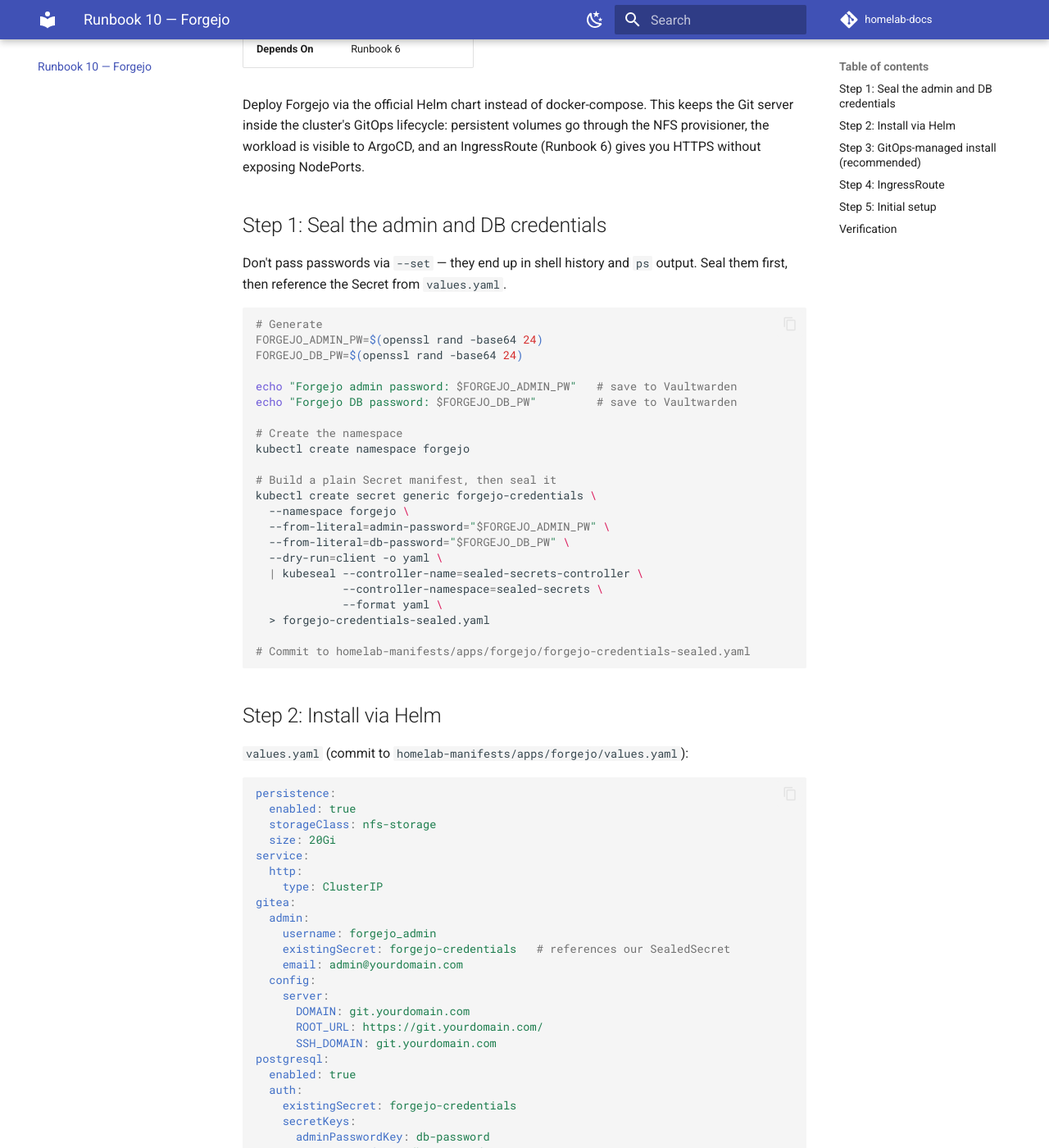
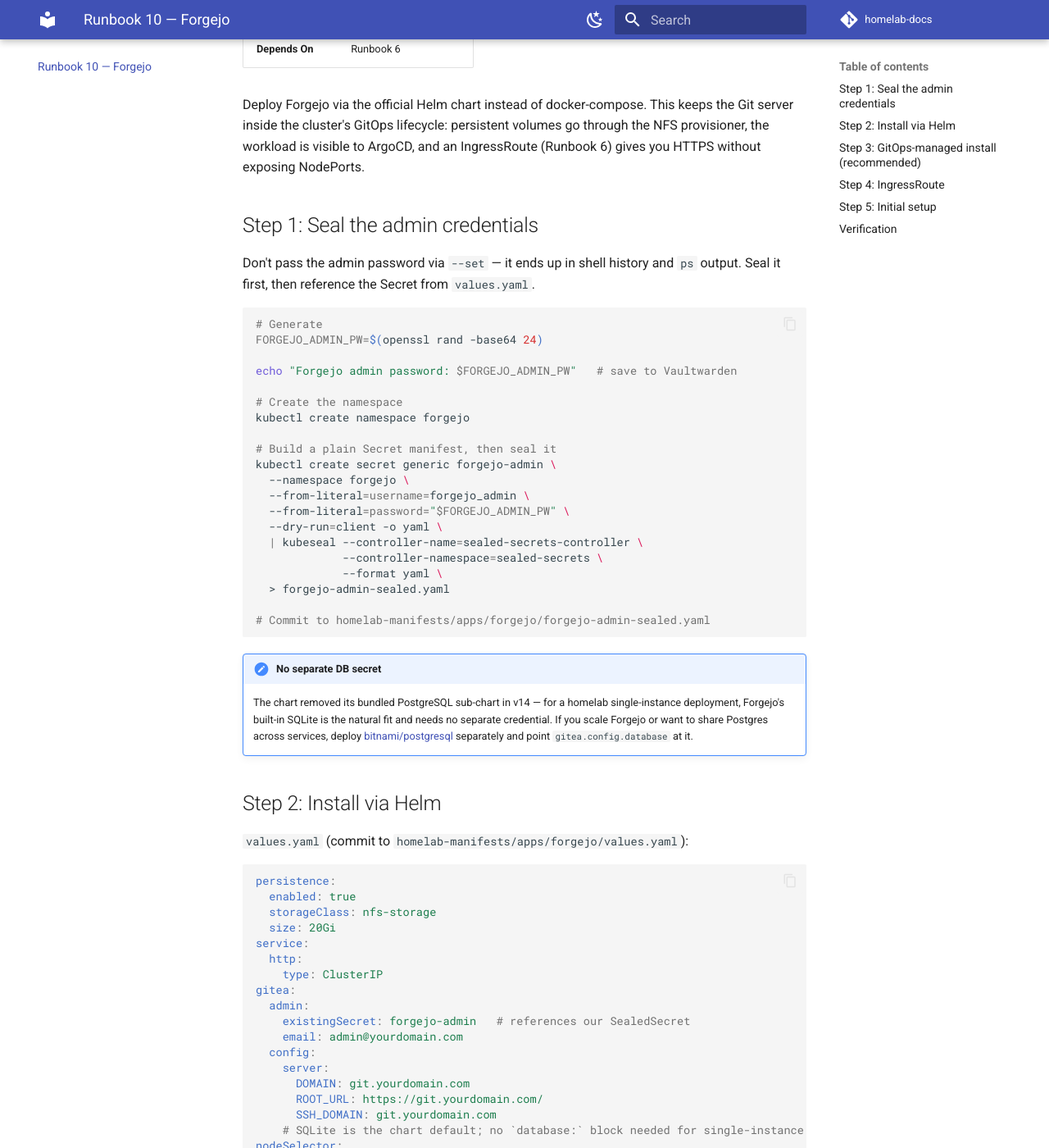
Before and after one commit to alivenda/homelab-docs, an MkDocs documentation site: the page built from docs/10-forgejo.md, in a window 1280 px wide and 1400 px high, scrolled down 394 px. Shown: the whole window at 82% size. Built offline with MkDocs 1.6.1 and Material for MkDocs 9.7.7, drawn with Linux system fonts in a browser that asks for light colours; comment, search, counter and statistics services are not loaded; some of the changed text lies outside the part shown.

Commit message:
fix(r10): use SQLite + OCI chart install (chart v14+ removed Postgres subchart)
- Forgejo Helm chart removed its bundled PostgreSQL sub-chart in v14;
  drop the postgresql values block and use the chart's default SQLite
  for the single-instance homelab pattern
- Drop the separate DB password secret; only admin credentials needed
- Chart is published as an OCI artifact at code.forgejo.org/forgejo-helm/forgejo;
  remove the helm repo add and use oci:// install directly
- Bump targetRevision in the ArgoCD Application from 9.0.0 to 17.0.0 and
  switch repoURL to the OCI registry form (no scheme prefix)
- Update verification to expect only forgejo-0 (no postgresql-0 pod)

````diff
--- a/docs/10-forgejo.md
+++ b/docs/10-forgejo.md
@@ -11,34 +11,35 @@ Self-hosted Git server.
 
 Deploy Forgejo via the official Helm chart instead of docker-compose. This keeps the Git server inside the cluster's GitOps lifecycle: persistent volumes go through the NFS provisioner, the workload is visible to ArgoCD, and an IngressRoute (Runbook 6) gives you HTTPS without exposing NodePorts.
 
-## Step 1: Seal the admin and DB credentials
+## Step 1: Seal the admin credentials
 
-Don't pass passwords via `--set` — they end up in shell history and `ps` output. Seal them first, then reference the Secret from `values.yaml`.
+Don't pass the admin password via `--set` — it ends up in shell history and `ps` output. Seal it first, then reference the Secret from `values.yaml`.
 
 ```bash
 # Generate
 FORGEJO_ADMIN_PW=$(openssl rand -base64 24)
-FORGEJO_DB_PW=$(openssl rand -base64 24)
 
 echo "Forgejo admin password: $FORGEJO_ADMIN_PW"   # save to Vaultwarden
-echo "Forgejo DB password: $FORGEJO_DB_PW"         # save to Vaultwarden
 
 # Create the namespace
 kubectl create namespace forgejo
 
 # Build a plain Secret manifest, then seal it
-kubectl create secret generic forgejo-credentials \
+kubectl create secret generic forgejo-admin \
   --namespace forgejo \
-  --from-literal=admin-password="$FORGEJO_ADMIN_PW" \
-  --from-literal=db-password="$FORGEJO_DB_PW" \
+  --from-literal=username=forgejo_admin \
+  --from-literal=password="$FORGEJO_ADMIN_PW" \
   --dry-run=client -o yaml \
   | kubeseal --controller-name=sealed-secrets-controller \
              --controller-namespace=sealed-secrets \
              --format yaml \
-  > forgejo-credentials-sealed.yaml
+  > forgejo-admin-sealed.yaml
 
-# Commit to homelab-manifests/apps/forgejo/forgejo-credentials-sealed.yaml
+# Commit to homelab-manifests/apps/forgejo/forgejo-admin-sealed.yaml
 ```
+
+!!! note "No separate DB secret"
+    The chart removed its bundled PostgreSQL sub-chart in v14 — for a homelab single-instance deployment, Forgejo's built-in SQLite is the natural fit and needs no separate credential. If you scale Forgejo or want to share Postgres across services, deploy [bitnami/postgresql](https://artifacthub.io/packages/helm/bitnami/postgresql) separately and point `gitea.config.database` at it.
 
 ## Step 2: Install via Helm
 
@@ -54,39 +55,28 @@ service:
     type: ClusterIP
 gitea:
   admin:
-    username: forgejo_admin
-    existingSecret: forgejo-credentials   # references our SealedSecret
+    existingSecret: forgejo-admin   # references our SealedSecret
     email: admin@yourdomain.com
   config:
     server:
       DOMAIN: git.yourdomain.com
       ROOT_URL: https://git.yourdomain.com/
       SSH_DOMAIN: git.yourdomain.com
-postgresql:
-  enabled: true
-  auth:
-    existingSecret: forgejo-credentials
-    secretKeys:
-      adminPasswordKey: db-password
-      userPasswordKey: db-password
-  global:
-    storageClass: nfs-storage
+    # SQLite is the chart default; no `database:` block needed for single-instance.
 nodeSelector:
   storage: large
 ```
 
-Install:
+Install (the chart is published as an OCI artifact — no `helm repo add` needed):
 
 ```bash
-helm repo add forgejo https://code.forgejo.org/forgejo-helm
-helm repo update
-helm install forgejo forgejo/forgejo \
+helm install forgejo oci://code.forgejo.org/forgejo-helm/forgejo \
   --namespace forgejo \
   --values values.yaml
 ```
 
 !!! warning "Chart key naming"
-    The Forgejo Helm chart inherits Gitea's chart-internal key naming (the `gitea.` prefix), since Forgejo forked it. This is not a bug — check chart docs at [code.forgejo.org/forgejo-helm](https://code.forgejo.org/forgejo-helm/forgejo-helm) for any value name changes if you upgrade the chart later.
+    The Forgejo Helm chart inherits Gitea's chart-internal key naming (the `gitea.` prefix), since Forgejo forked it. This is not a bug — check the chart README at [code.forgejo.org/forgejo-helm](https://code.forgejo.org/forgejo-helm/forgejo-helm) for any value name changes if you upgrade the chart later.
 
 ## Step 3: GitOps-managed install (recommended)
 
@@ -102,9 +92,9 @@ metadata:
 spec:
   project: default
   sources:
-    - repoURL: https://code.forgejo.org/forgejo-helm
+    - repoURL: code.forgejo.org/forgejo-helm   # OCI registry, no scheme prefix
       chart: forgejo
-      targetRevision: 9.0.0   # pin a version, don't track latest
+      targetRevision: 17.0.0   # pin a version, don't track latest
       helm:
         valueFiles:
           - $values/apps/forgejo/values.yaml
@@ -177,7 +167,7 @@ spec:
 
     ```bash
     kubectl get pods -n forgejo
-    # Expected: forgejo-0 + forgejo-postgresql-0 all 1/1 Running
+    # Expected: forgejo-0 (1/1 Running). SQLite is in-pod, no separate DB pod.
     ```
 
 - [ ] Web UI reachable at `https://git.yourdomain.com` — login as `forgejo_admin` works.
````
